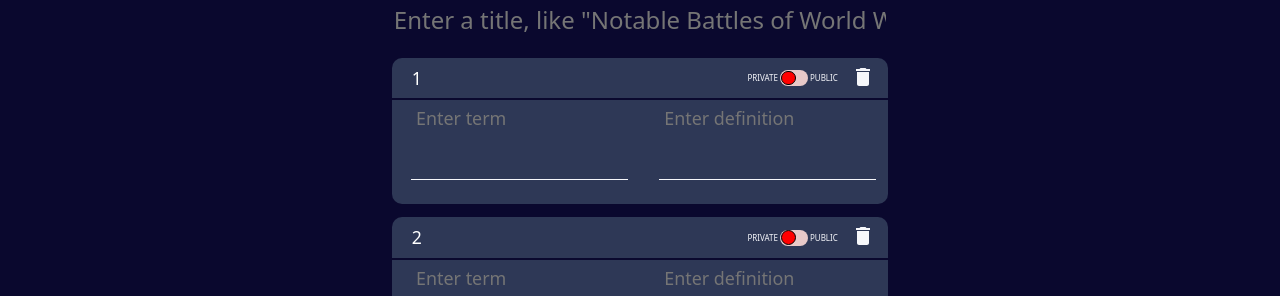
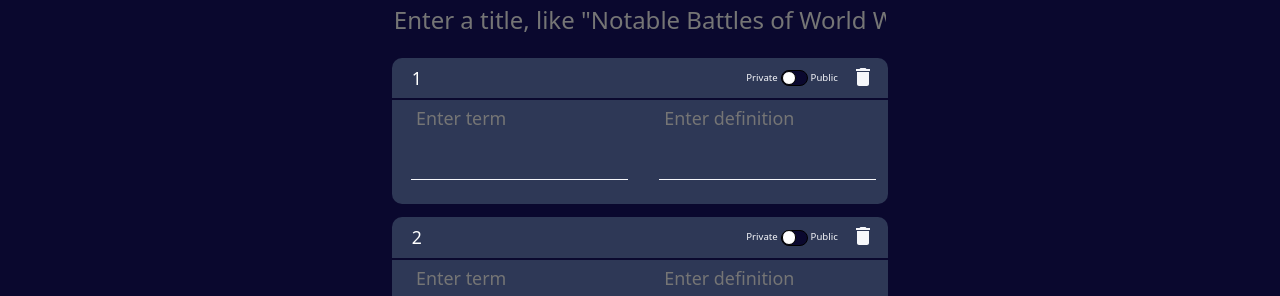
Before and after one commit to vvalentinv/Lumos-LL-Final, a React (Create React App) app in the folder client/: page /createdeck in a window 1280 px wide. Shown: the part 172-468 px from the top of the page. Built offline with nearby package versions, Linux system fonts and the light colour scheme; no server answers.

Commit message:
modify toggle switch to blend into card

```diff
--- a/client/src/components/card/card.component.jsx
+++ b/client/src/components/card/card.component.jsx
@@ -75,9 +75,9 @@ const Card = (props) => {
                         </input>
                         <label>public</label>
                     </div> */}
-                    <div className="public-delete">
+                    <div className="main-public-delete">
                     <div className='set-visibility-button-container'>
-                        <label className="private-label">PRIVATE</label>
+                        <label className="private-label">Private</label>
                         <div onClick={() => {
                         dispatch(updateCardIsPublic(id));
                         setActive(!active);
@@ -85,7 +85,7 @@ const Card = (props) => {
                             <input type='checkbox' class='toggle' checked={active}></input>
                             <label></label>
                         </div>
-                        <label className="public-label">PUBLIC</label>
+                        <label className="public-label">Public</label>
 
                     </div>
                     <div className='delete-logo-container'>
--- a/client/src/components/card/card.styles.scss
+++ b/client/src/components/card/card.styles.scss
@@ -43,7 +43,7 @@
     //     }
     // }
 
-    .public-delete {
+    .main-public-delete {
         display: flex;
 
         .delete-logo {
@@ -68,12 +68,12 @@
             .private-label {
                 // visibility: hidden;
                 margin-right: 0.3em;
-                font-size: 0.5em;
+                font-size: 0.6em;
             }
 
             .public-label {
             margin-left: 0.3em;
-            font-size: 0.5em;
+            font-size: 0.6em;
             }
 
             .toggle {
@@ -92,17 +92,13 @@
                 // color: red;
             }
 
-            // .private-toggle::before {
-            //     // visibility: none;
-            //     font-size: 0.5em;
-            //     margin-right: 0.3em;
-            // }
 
             .toggle + label::before {
                 content: "";
                 width: 1.7em;
                 height: 1em;
-                background-color: hsl(0, 40%, 85%);
+                background-color: #0a082e;
+                border: 1px solid black;
                 border-radius: 1em;
                 // margin-right: 0.3em;
             }
@@ -114,26 +110,17 @@
                 width: .9em;
                 height: .9em;
                 border: 1px solid black;
-                background-color: red;
+                background-color: white;
                 border-radius: 1em;
             }
 
             .toggle:checked + label::after {
                 position: absolute;
-                left: 0.7em;
-                // background-color: hsl(100, 80%, 30%);
-                background-color: green;
-                border-radius: 1em;
+                left: 0.75em;
+                border: 1px solid white;
+                background-color: gold;
+                // border-radius: 1em;
             }
-
-            // .toggle:checked + label::after {
-            //     position: absolute;
-            //     left: 0.75em;
-            //     border: 1px solid black;
-            //     // background-color: hsl(54, 89%, 64%);
-            //     background-color: gold;
-            //     border-radius: 1em;
-            // }
 
             .toggle:checked + label {
                 color:red
```
